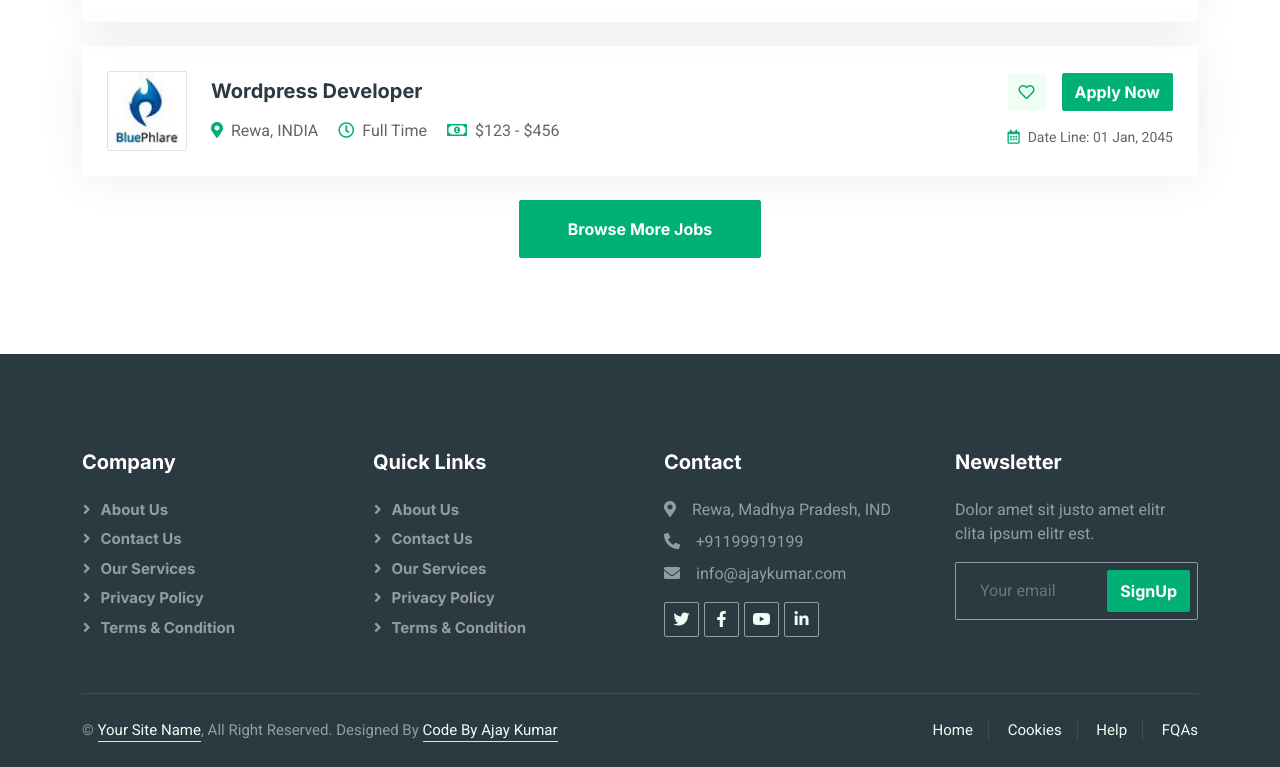
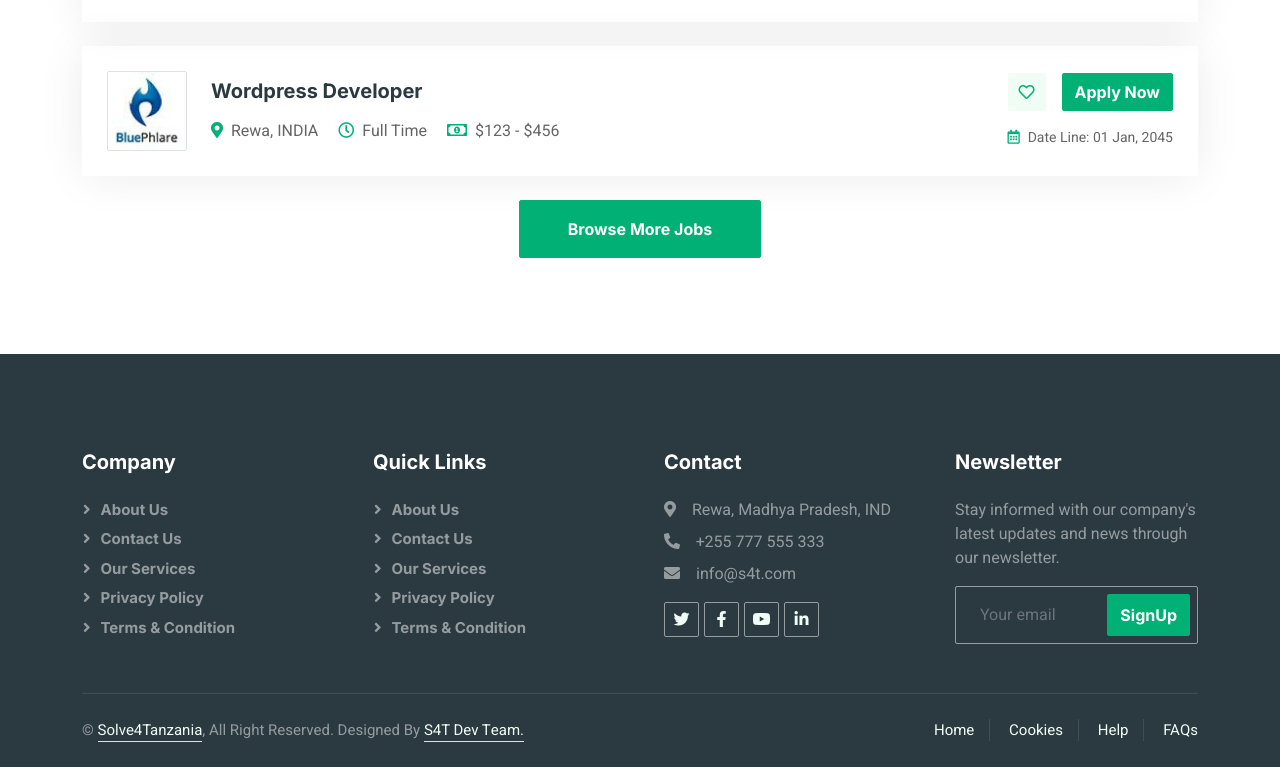
Before and after one commit to Gabriel-Dee/Solve4Tanzania, a plain HTML site: page job-list.html in a window 1280 px wide. Shown: the part 1322-2089 px from the top of the page. Drawn offline with nearby package versions, Linux system fonts and the light colour scheme; a script that the page names is missing.

Commit message:
Rectified on all

```diff
--- a/job-list.html
+++ b/job-list.html
@@ -3,7 +3,7 @@
 
 <head>
     <meta charset="utf-8">
-    <title>JobEntry - Job Portal Website Template</title>
+    <title>Solve4Tanzania</title>
     <meta content="width=device-width, initial-scale=1.0" name="viewport">
     <meta content="" name="keywords">
     <meta content="" name="description">
@@ -45,7 +45,7 @@
         <!-- Navbar Start -->
         <nav class="navbar navbar-expand-lg bg-white navbar-light shadow sticky-top p-0">
             <a href="index.html" class="navbar-brand d-flex align-items-center text-center py-0 px-4 px-lg-5">
-                <h1 class="m-0 text-primary">JobEntry</h1>
+                <h1 class="m-0 text-primary">Solve4Tanzania</h1>
             </a>
             <button type="button" class="navbar-toggler me-4" data-bs-toggle="collapse" data-bs-target="#navbarCollapse">
                 <span class="navbar-toggler-icon"></span>
@@ -455,8 +455,8 @@
                     <div class="col-lg-3 col-md-6">
                         <h5 class="text-white mb-4">Contact</h5>
                         <p class="mb-2"><i class="fa fa-map-marker-alt me-3"></i>Rewa, Madhya Pradesh, IND</p>
-                        <p class="mb-2"><i class="fa fa-phone-alt me-3"></i>+91199919199</p>
-                        <p class="mb-2"><i class="fa fa-envelope me-3"></i>info@ajaykumar.com</p>
+                        <p class="mb-2"><i class="fa fa-phone-alt me-3"></i>+255 777 555 333</p>
+                        <p class="mb-2"><i class="fa fa-envelope me-3"></i>info@s4t.com</p>
                         <div class="d-flex pt-2">
                             <a class="btn btn-outline-light btn-social" href=""><i class="fab fa-twitter"></i></a>
                             <a class="btn btn-outline-light btn-social" href=""><i class="fab fa-facebook-f"></i></a>
@@ -466,7 +466,7 @@
                     </div>
                     <div class="col-lg-3 col-md-6">
                         <h5 class="text-white mb-4">Newsletter</h5>
-                        <p>Dolor amet sit justo amet elitr clita ipsum elitr est.</p>
+                        <p>Stay informed with our company's latest updates and news through our newsletter.</p>
                         <div class="position-relative mx-auto" style="max-width: 400px;">
                             <input class="form-control bg-transparent w-100 py-3 ps-4 pe-5" type="text" placeholder="Your email">
                             <button type="button" class="btn btn-primary py-2 position-absolute top-0 end-0 mt-2 me-2">SignUp</button>
@@ -478,17 +478,17 @@
                 <div class="copyright">
                     <div class="row">
                         <div class="col-md-6 text-center text-md-start mb-3 mb-md-0">
-                            &copy; <a class="border-bottom" href="#">Your Site Name</a>, All Right Reserved.
+                            &copy; <a class="border-bottom" href="#">Solve4Tanzania</a>, All Right Reserved.
 
 							<!--/*** This template is free as long as you keep the footer author’s credit link/attribution link/backlink. If you'd like to use the template without the footer author’s credit link/attribution link/backlink, you can purchase the Credit Removal License from "https://htmlcodex.com/credit-removal". Thank you for your support. ***/-->
-							Designed By <a class="border-bottom" href="">Code By Ajay Kumar</a>
+							Designed By <a class="border-bottom" href="">S4T Dev Team.</a>
                         </div>
                         <div class="col-md-6 text-center text-md-end">
                             <div class="footer-menu">
                                 <a href="">Home</a>
                                 <a href="">Cookies</a>
                                 <a href="">Help</a>
-                                <a href="">FQAs</a>
+                                <a href="">FAQs</a>
                             </div>
                         </div>
                     </div>
```
Also changed, not shown: 404.html (+6 -6 lines), about.html (+6 -6 lines), contact.html (+6 -6 lines), index.html (+4 -4 lines), job-detail.html (+6 -6 lines).
